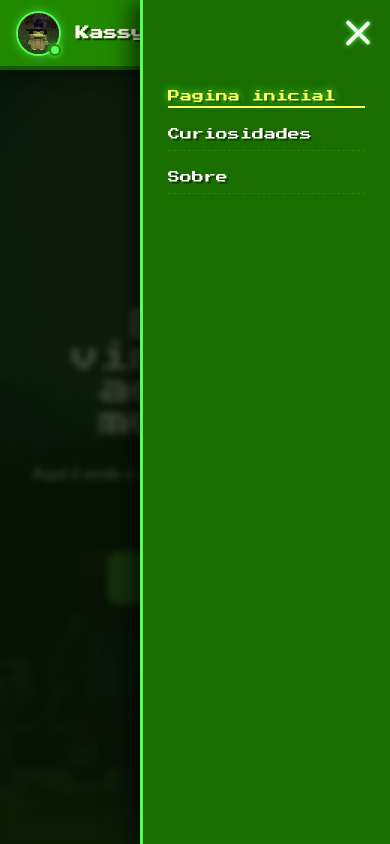
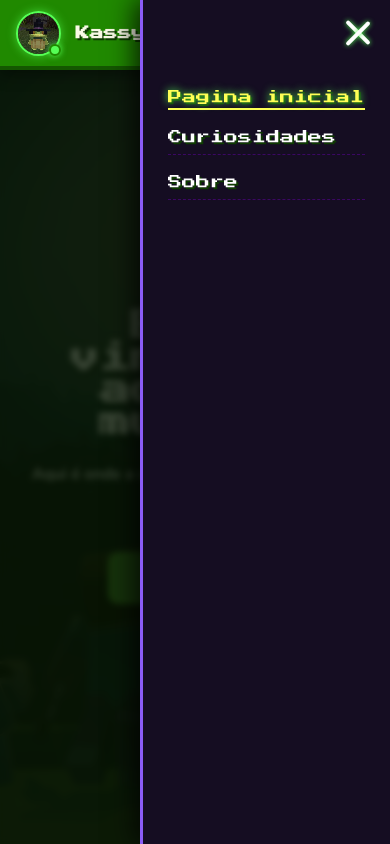
Before and after one commit to KaahBri/sobremim, a plain HTML site: page index.html in a window 390 px wide. Both pictures are taken after a click on the button "Abrir Menu". Shown: the top 844 px of the page. Drawn offline with nearby package versions, Linux system fonts and the light colour scheme.

Commit message:
sobremim4

```diff
--- a/style.css
+++ b/style.css
@@ -608,30 +608,27 @@ body{
 /* ==============================================
    RESPONSIVO PARA CELULAR
    ============================================== */
-@media (max-width: 850px) {
-    /* Exibe o botão hambúrguer no celular */
-    .btn-hamburguer{
-        display: flex;
+@media(max-width: 850px) {
+    .btn-hamburguer {
+        display: flex; /* Exibe o botão hambúrguer no celular */
     }
 
-    /* Gaveta do Menu Deslizante */
     .menu {
         position: fixed;
         top: 0;
-        right: -100%; /* Escondido à direita */
+        right: -100%; /* Inicia fora da tela */
         width: 250px;
         height: 100vh;
-        background-color: #1a6e00; /* Verde estilo Minecraft */
-        border-left: 3px solid #55FF55;
+        background-color: #150d22;
+        border-left: 3px solid #8b5cf6;
         padding-top: 90px;
         transition: right 0.3s ease;
         z-index: 999;
         box-shadow: -5px 0 25px rgba(0, 0, 0, 0.8);
     }
 
-    /* Exibe o menu deslizando na tela */
     .menu.aberto {
-        right: 0;
+        right: 0; /* Desliza para dentro da tela */
     }
 
     .menu ul {
@@ -641,14 +638,14 @@ body{
     }
 
     .menu ul li a {
-        font-size: 12px;
+        font-size: 14px;
         display: block;
         padding-bottom: 10px;
-        border-bottom: 1px dashed #208900;
+        border-bottom: 1px dashed #3b0764;
     }
 
-    .Quadrado-de-fora {
-        grid-template-columns: repeat(2, 1fr);
+    .logo {
+        font-size: 16px;
     }
 }
 
```
